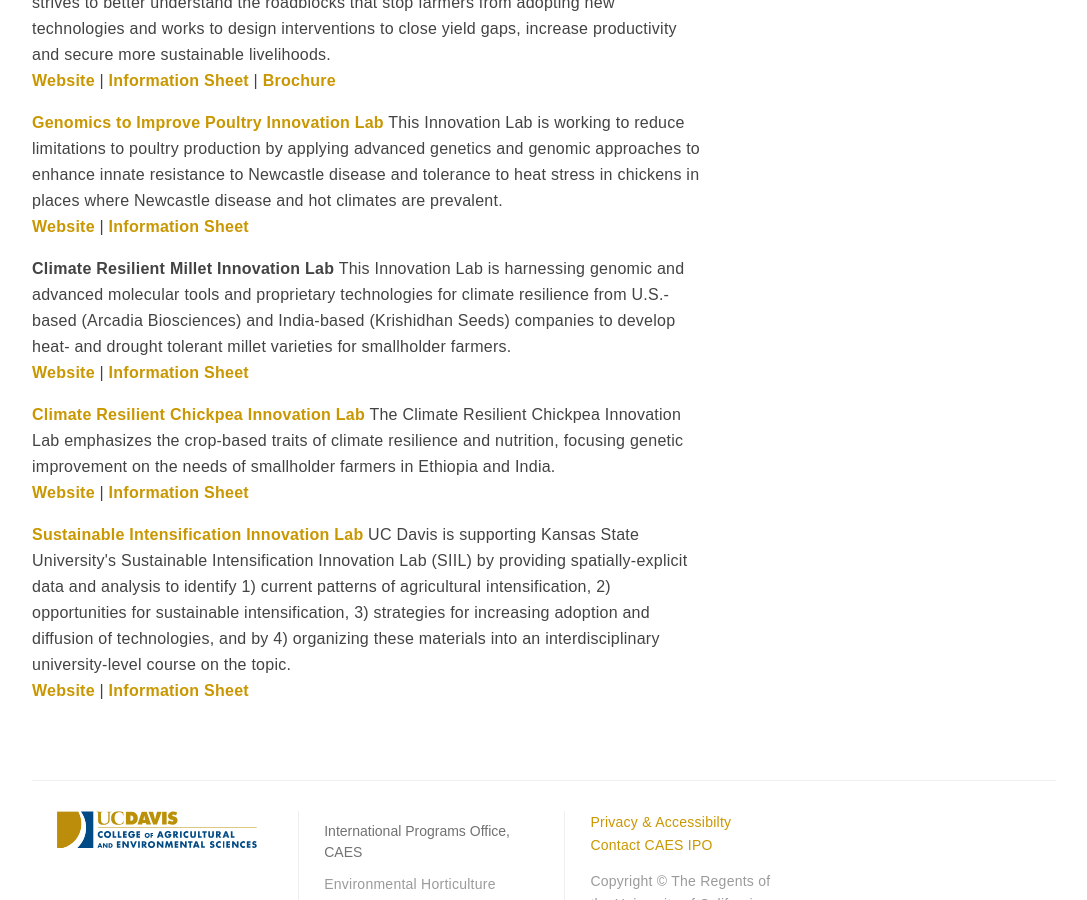
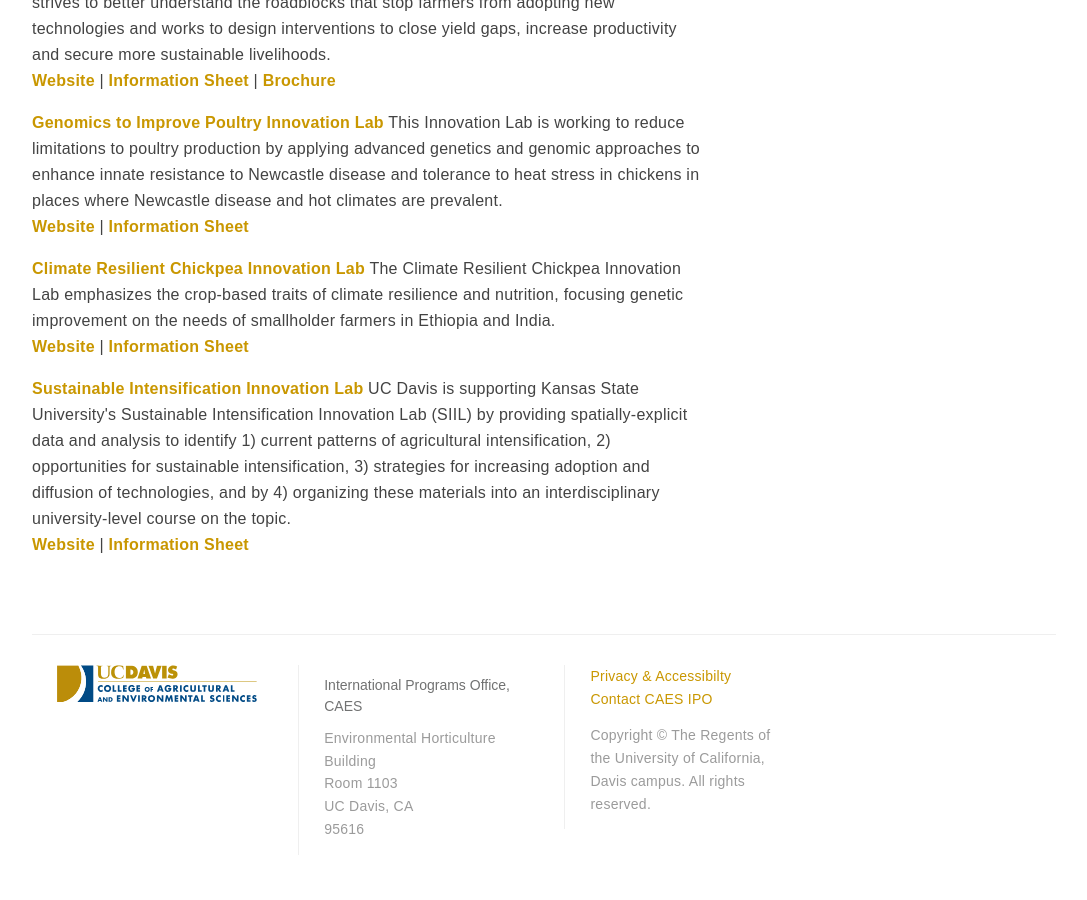
Before and after one commit to ucdavis/ip, a Jekyll site: the page built from research/innovationlab.html, in a window 1280 px wide and 900 px high, scrolled down 628 px. Shown: the whole window, without its empty margins (96-1183 px from the left). Built offline with Jekyll 4.4.1, drawn with Linux system fonts in a browser that asks for light colours; nearby versions of some CDN libraries; after the commit the page ends 1483 px from its top, so only the background shows below that.

Commit message:
remove millet lab

```diff
--- a/research/innovationlab.html
+++ b/research/innovationlab.html
@@ -21,9 +21,6 @@
     <p><a href="http://gip.ucdavis.edu"><b>Genomics to Improve Poultry Innovation Lab</b></a> This Innovation Lab is working to reduce limitations to poultry production by applying advanced genetics and genomic approaches to enhance innate resistance to Newcastle disease and tolerance to heat stress in chickens in places where Newcastle disease and hot climates are prevalent.<br>
       <a class="learnmore" href="http://gip.ucdavis.edu">Website</a> | <a class="learnmore" href="/media/files/innovationlab/one-pager-USAID-Poultry-IL-red.pdf">Information Sheet</a></p>
 
-    <p><b>Climate Resilient Millet Innovation Lab</b> This Innovation Lab is harnessing genomic and advanced molecular tools and proprietary technologies for climate resilience from U.S.-based (Arcadia Biosciences) and India-based (Krishidhan Seeds) companies to develop heat- and drought tolerant millet varieties for smallholder farmers.<br>
-      <a href="#" class="learnmore">Website</a> | <a class="learnmore" href="/media/files/innovationlab/one-pager-USAID-Millet-IL.pdf">Information Sheet</a></p>
-
     <p><a href="http://chickpealab.ucdavis.edu/"><b>Climate Resilient Chickpea Innovation Lab</b></a> The Climate Resilient Chickpea Innovation Lab emphasizes the crop-based traits of climate resilience and nutrition, focusing genetic improvement on the needs of smallholder farmers in Ethiopia and India.<br>
        <a href="http://chickpealab.ucdavis.edu/" class="learnmore">Website</a> | <a class="learnmore" href="/media/files/innovationlab/one-pager-USAID-Chickpea-IL-red.pdf">Information Sheet</a></p>
 
```
